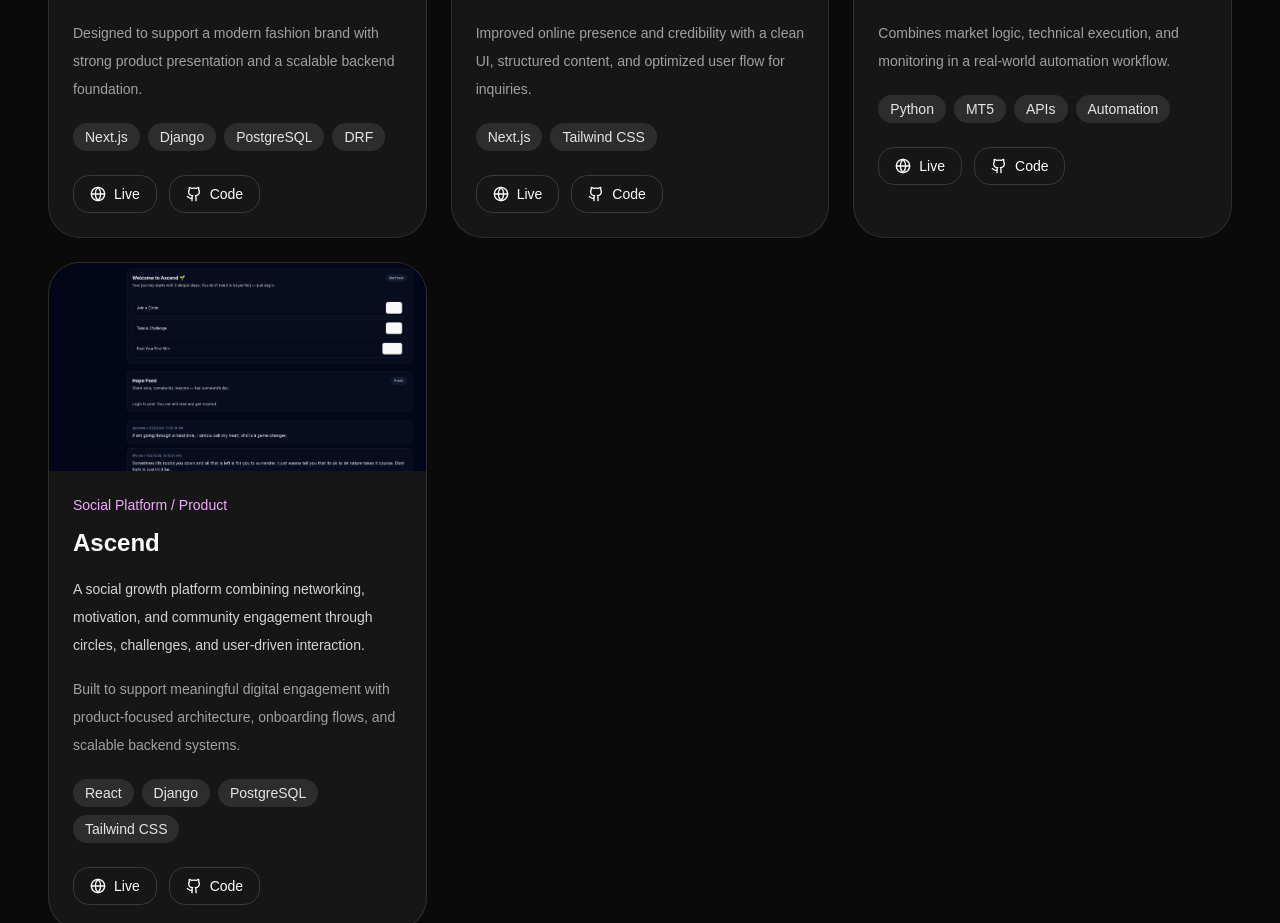
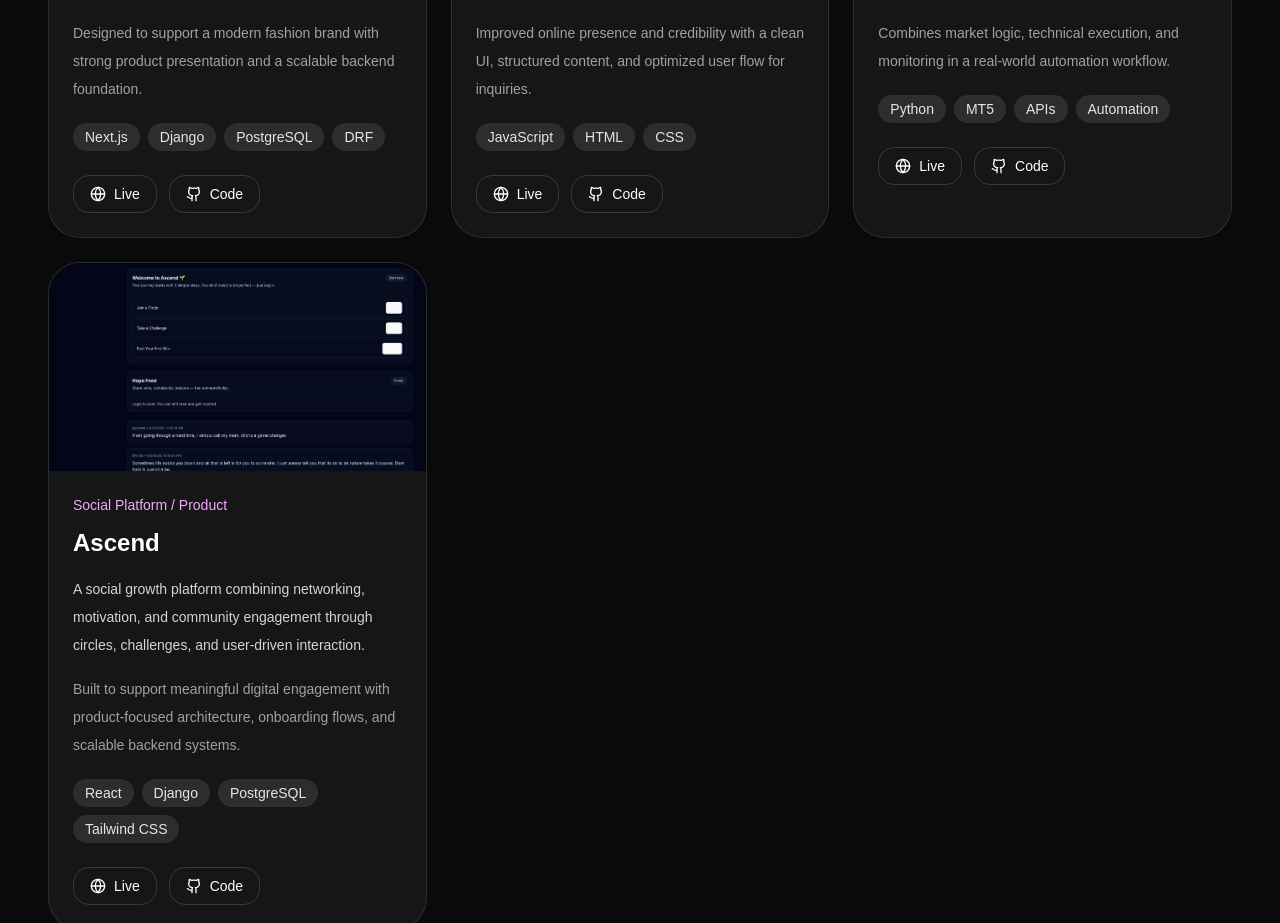
Before and after one commit to Paulwamaria/paulw, a Next.js app in the folder paul-portfolio/: page / in a window 1280 px wide. Shown: the part 1460-2383 px from the top of the page. Built offline with nearby package versions, Linux system fonts and the light colour scheme.

Commit message:
Change stack to html, css and javascript

```diff
--- a/paul-portfolio/app/page.tsx
+++ b/paul-portfolio/app/page.tsx
@@ -35,7 +35,7 @@ const featuredProjects = [
     category: "Business Website",
     summary:
       "A modern business website designed for agricultural machinery company, focused on clear service presentation, strong branding, and lead generation.",
-    stack: ["Next.js", "Tailwind CSS"],
+    stack: ["JavaScript", "HTML", "CSS"],
     impact:
       "Improved online presence and credibility with a clean UI, structured content, and optimized user flow for inquiries.",
     live: "https://visoimachineriesnakuru.netlify.app",
```
